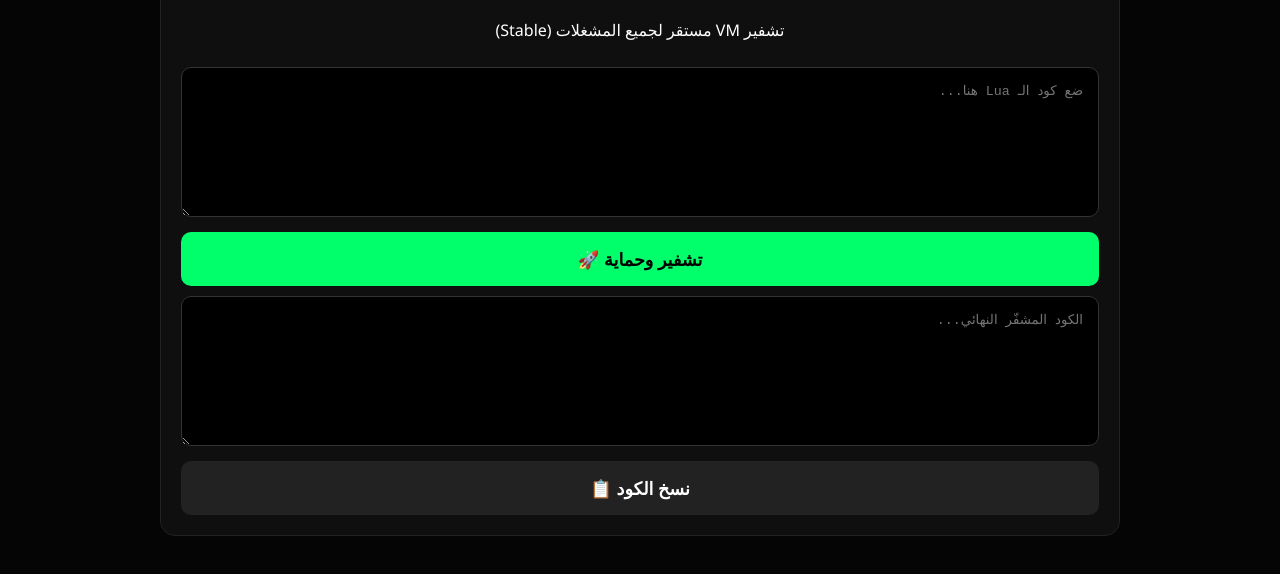
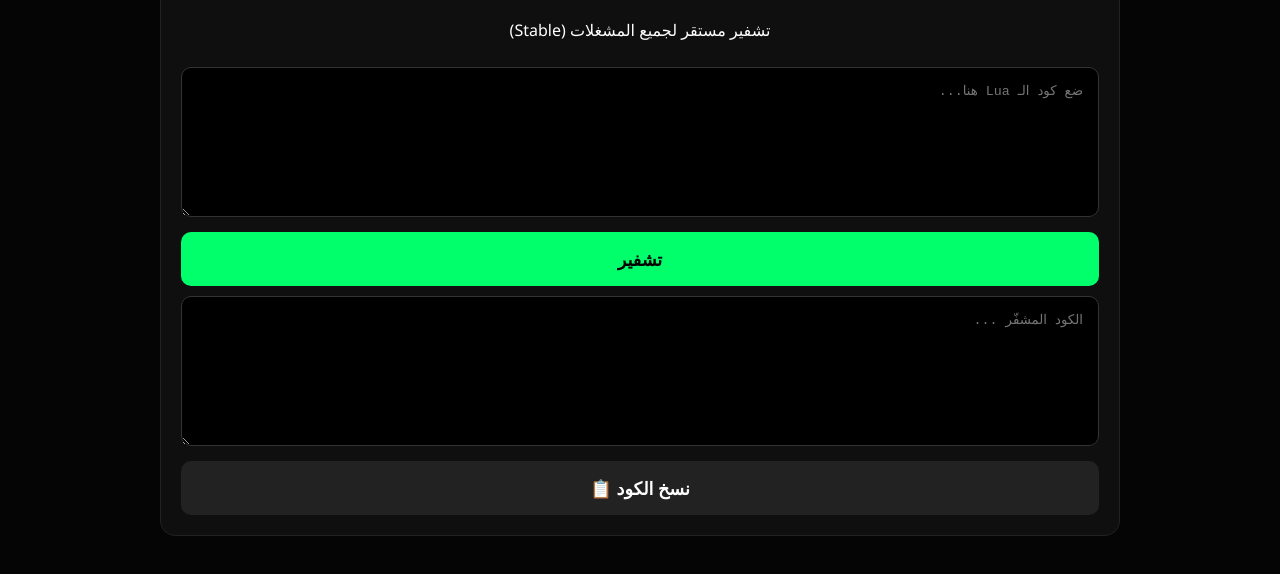
Before and after one commit to N60Script/N60, a website: page index.html in a window 1280 px wide. Shown: the part 176-750 px from the top of the page. Drawn offline with Linux system fonts and the light colour scheme.

Commit message:
Update index.html

```diff
--- a/index.html
+++ b/index.html
@@ -44,10 +44,10 @@
     <div id="obf" class="section active">
         <div class="card">
             <h1>N60 NOVA VM v18.0</h1>
-            <p>تشفير VM مستقر لجميع المشغلات (Stable)</p>
+            <p>تشفير مستقر لجميع المشغلات (Stable)</p>
             <textarea id="srcIn" placeholder="ضع كود الـ Lua هنا..."></textarea>
-            <button class="btn-main" onclick="processVM()">تشفير وحماية 🚀</button>
-            <textarea id="resOut" readonly placeholder="الكود المشفّر النهائي..."></textarea>
+            <button class="btn-main" onclick="processVM()">تشفير </button>
+            <textarea id="resOut" readonly placeholder="الكود المشفّر ..."></textarea>
             <button class="btn-main" style="background:#222; color:#fff;" onclick="copyCode()">نسخ الكود 📋</button>
         </div>
     </div>
```
